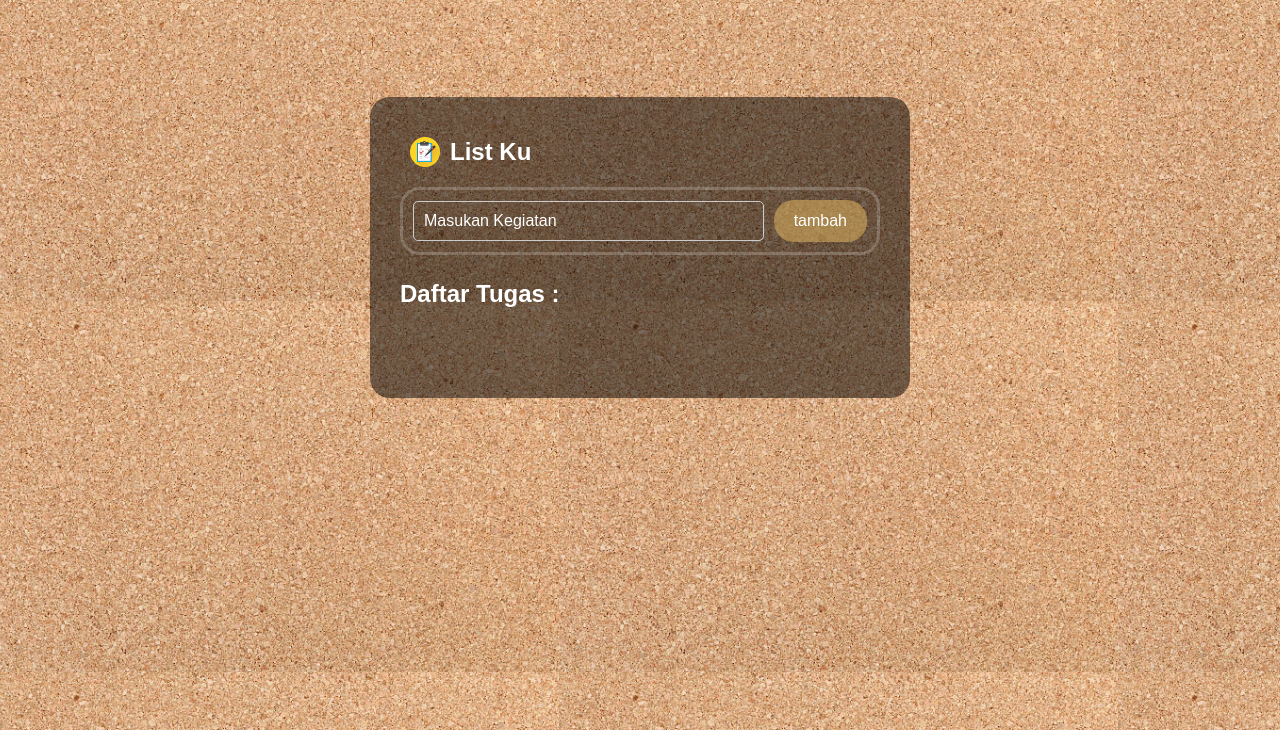
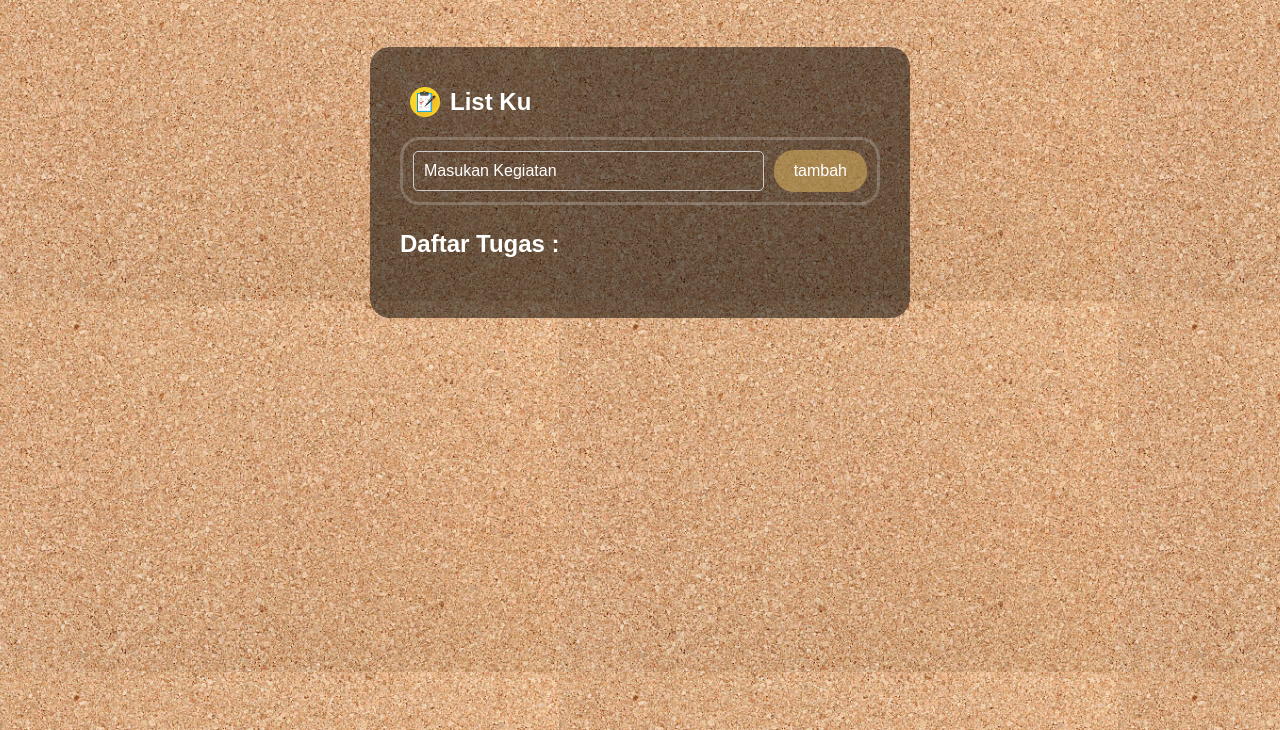
Before and after one commit to NeoNekooo/todo-list, a plain HTML site: page index.html in a window 1280 px wide. Shown: the part 70-800 px from the top of the page. Drawn offline with Linux system fonts and the light colour scheme.

Commit message:
style.css

```diff
--- a/style.css
+++ b/style.css
@@ -24,8 +24,8 @@ h1 {
     width: 100%;
     max-width: 540px;
     background-color: rgb(0,0,0,0.5);
-    margin: 100px auto 20px;
-    padding: 40px 30px 70px;
+    margin: 50px auto 20px;
+    padding: 40px 30px 40px;
     border-radius: 20px;
 
 }
```
